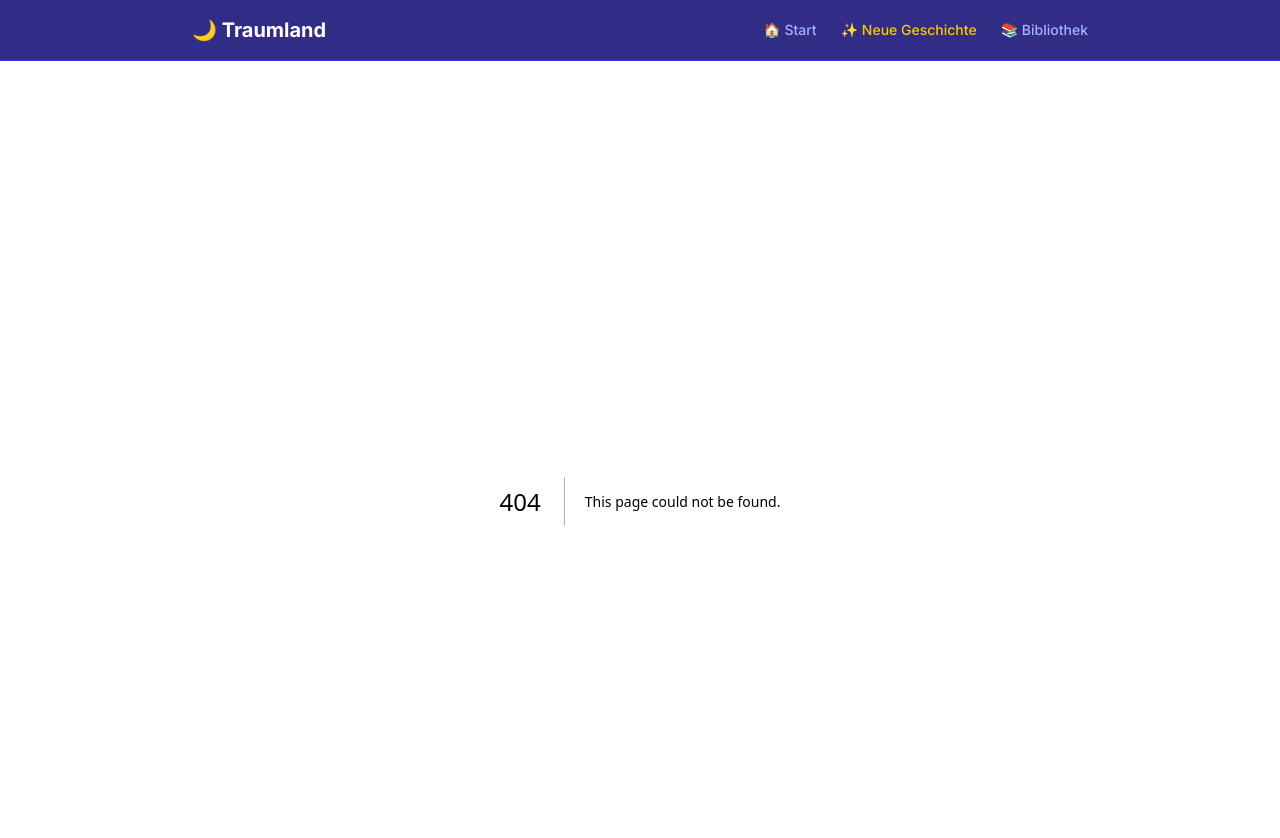
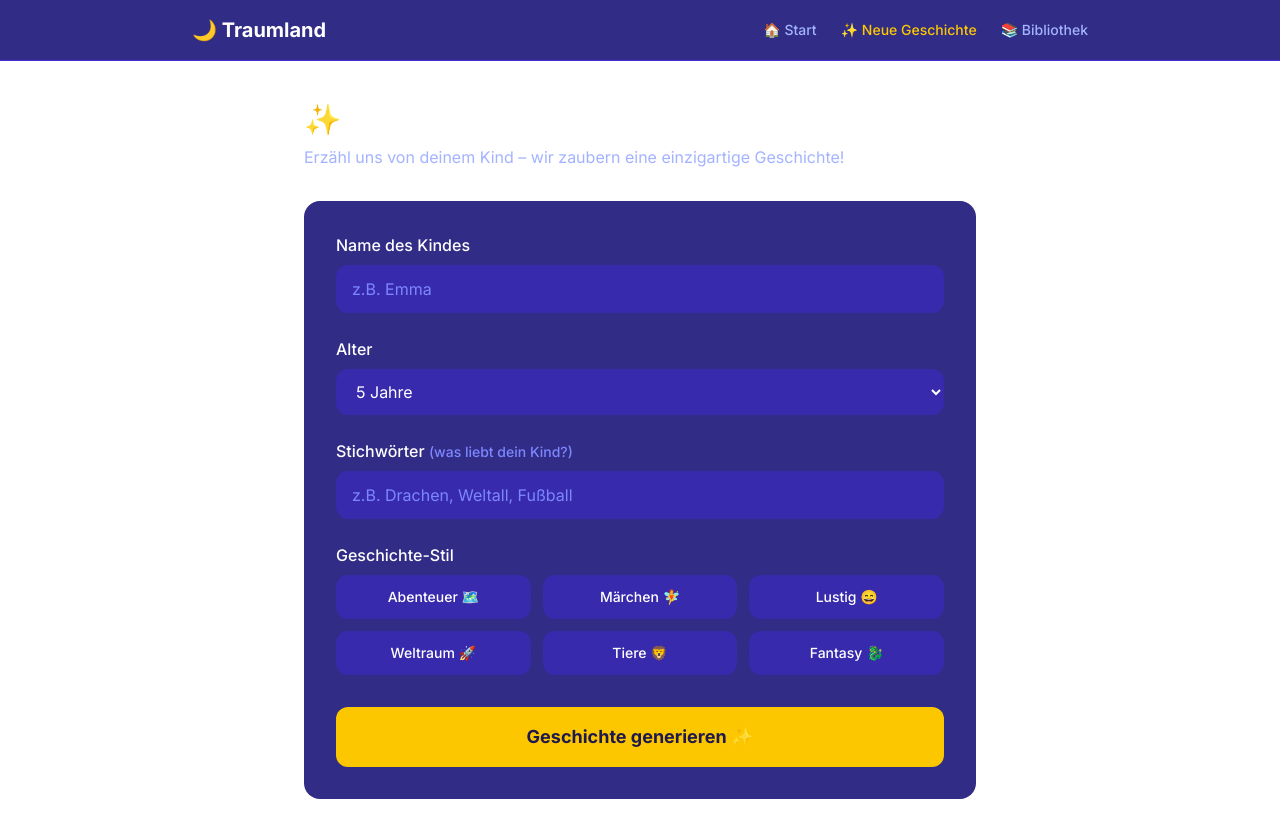
Before and after one commit to cking98-bit/traumland, a Next.js app: page /generator in a window 1280 px wide. Before the commit this address had no page. Shown: the top 838 px of the page. Built offline with nearby package versions, Linux system fonts and the light colour scheme.

Commit message:
Phase 2: Interaktives Formular und Geschichte-Seite

```diff
--- /dev/null
+++ b/src/app/generator/page.tsx
@@ -0,0 +1,176 @@
+"use client"
+
+import { useState } from "react"
+import { useRouter } from "next/navigation"
+
+const STILE = [
+  { id: "abenteuer", label: "Abenteuer 🗺️" },
+  { id: "maerchen", label: "Märchen 🧚" },
+  { id: "lustig", label: "Lustig 😄" },
+  { id: "weltraum", label: "Weltraum 🚀" },
+  { id: "tiere", label: "Tiere 🦁" },
+  { id: "fantasy", label: "Fantasy 🐉" },
+]
+
+export default function GeneratorPage() {
+  const router = useRouter()
+
+  // Form-Daten speichern
+  const [name, setName] = useState("")
+  const [alter, setAlter] = useState("5")
+  const [stichwörter, setStichwörter] = useState("")
+  const [stil, setStil] = useState("")
+  const [laden, setLaden] = useState(false)
+  const [fehler, setFehler] = useState("")
+
+  function validieren() {
+    if (!name.trim()) return "Bitte gib den Namen deines Kindes ein."
+    if (!stichwörter.trim()) return "Bitte gib mindestens ein Stichwort ein."
+    if (!stil) return "Bitte wähle einen Geschichte-Stil aus."
+    return ""
+  }
+
+  async function handleSubmit() {
+    const fehlerText = validieren()
+    if (fehlerText) {
+      setFehler(fehlerText)
+      return
+    }
+
+    setFehler("")
+    setLaden(true)
+
+    // Später: echte KI-Anfrage. Jetzt: kurz warten und weiterleiten
+    await new Promise((resolve) => setTimeout(resolve, 2000))
+
+    // Daten als URL-Parameter übergeben
+    const params = new URLSearchParams({
+      name,
+      alter,
+      stichwörter,
+      stil,
+    })
+
+    router.push(`/geschichte?${params.toString()}`)
+  }
+
+  if (laden) {
+    return (
+      <div className="flex flex-col items-center justify-center min-h-[60vh] gap-6">
+        <div className="text-7xl animate-bounce">🌙</div>
+        <h2 className="text-2xl font-bold text-white">
+          Wir zaubern deine Geschichte...
+        </h2>
+        <p className="text-indigo-300">Das dauert nur einen Moment ✨</p>
+        <div className="flex gap-2 mt-4">
+          {[0, 1, 2].map((i) => (
+            <div
+              key={i}
+              className="w-3 h-3 bg-yellow-400 rounded-full animate-bounce"
+              style={{ animationDelay: `${i * 0.2}s` }}
+            />
+          ))}
+        </div>
+      </div>
+    )
+  }
+
+  return (
+    <div className="max-w-2xl mx-auto">
+      <h1 className="text-3xl font-bold text-white mb-2">
+        ✨ Neue Geschichte erstellen
+      </h1>
+      <p className="text-indigo-300 mb-8">
+        Erzähl uns von deinem Kind – wir zaubern eine einzigartige Geschichte!
+      </p>
+
+      <div className="bg-indigo-900 rounded-2xl p-8 flex flex-col gap-6">
+        {/* Fehlermeldung */}
+        {fehler && (
+          <div className="bg-red-500/20 border border-red-500 text-red-300 rounded-xl px-4 py-3 text-sm">
+            {fehler}
+          </div>
+        )}
+
+        {/* Name */}
+        <div>
+          <label className="text-white font-medium block mb-2">
+            Name des Kindes
+          </label>
+          <input
+            type="text"
+            value={name}
+            onChange={(e) => setName(e.target.value)}
+            placeholder="z.B. Emma"
+            className="w-full bg-indigo-800 text-white placeholder-indigo-400 rounded-xl px-4 py-3 outline-none focus:ring-2 focus:ring-yellow-400"
+          />
+        </div>
+
+        {/* Alter */}
+        <div>
+          <label className="text-white font-medium block mb-2">
+            Alter
+          </label>
+          <select
+            value={alter}
+            onChange={(e) => setAlter(e.target.value)}
+            className="w-full bg-indigo-800 text-white rounded-xl px-4 py-3 outline-none focus:ring-2 focus:ring-yellow-400"
+          >
+            {[2, 3, 4, 5, 6, 7, 8].map((age) => (
+              <option key={age} value={age}>
+                {age} Jahre
+              </option>
+            ))}
+          </select>
+        </div>
+
+        {/* Stichwörter */}
+        <div>
+          <label className="text-white font-medium block mb-2">
+            Stichwörter{" "}
+            <span className="text-indigo-400 text-sm">
+              (was liebt dein Kind?)
+            </span>
+          </label>
+          <input
+            type="text"
+            value={stichwörter}
+            onChange={(e) => setStichwörter(e.target.value)}
+            placeholder="z.B. Drachen, Weltall, Fußball"
+            className="w-full bg-indigo-800 text-white placeholder-indigo-400 rounded-xl px-4 py-3 outline-none focus:ring-2 focus:ring-yellow-400"
+          />
+        </div>
+
+        {/* Stil */}
+        <div>
+          <label className="text-white font-medium block mb-2">
+            Geschichte-Stil
+          </label>
+          <div className="grid grid-cols-3 gap-3">
+            {STILE.map((s) => (
+              <button
+                key={s.id}
+                onClick={() => setStil(s.id)}
+                className={`rounded-xl py-3 text-sm font-medium transition ${
+                  stil === s.id
+                    ? "bg-yellow-400 text-indigo-950"
+                    : "bg-indigo-800 hover:bg-indigo-700 text-white"
+                }`}
+              >
+                {s.label}
+              </button>
+            ))}
+          </div>
+        </div>
+
+        {/* Button */}
+        <button
+          onClick={handleSubmit}
+          className="w-full bg-yellow-400 hover:bg-yellow-300 text-indigo-950 font-bold py-4 rounded-xl text-lg transition mt-2"
+        >
+          Geschichte generieren ✨
+        </button>
+      </div>
+    </div>
+  )
+}
--- /dev/null
+++ b/src/app/geschichte/page.tsx
@@ -0,0 +1,51 @@
+import Link from "next/link"
+
+export default function GeschichtePage({
+  searchParams,
+}: {
+  searchParams: { name?: string; alter?: string; stichwörter?: string; stil?: string }
+}) {
+  const { name, alter, stichwörter, stil } = searchParams
+
+  return (
+    <div className="max-w-2xl mx-auto">
+      <h1 className="text-3xl font-bold text-white mb-2">
+        🌙 Geschichte für {name}
+      </h1>
+      <p className="text-indigo-300 mb-8">
+        {alter} Jahre · {stichwörter} · {stil}
+      </p>
+
+      {/* Platzhalter - später kommt hier die echte KI-Geschichte */}
+      <div className="bg-indigo-900 rounded-2xl p-8">
+        <div className="bg-indigo-800 rounded-xl h-48 flex items-center justify-center mb-6">
+          <span className="text-indigo-400">🎨 Illustration kommt hier</span>
+        </div>
+        <p className="text-indigo-200 leading-relaxed text-lg">
+          Es war einmal ein Kind namens <strong className="text-white">{name}</strong>,
+          das sich nichts sehnlicher wünschte als ein großes Abenteuer.
+          Eines Abends, als der Mond hell am Himmel leuchtete, begann
+          die Geschichte...
+        </p>
+        <p className="text-indigo-400 mt-4 text-sm italic">
+          ✨ Bald wird hier deine echte KI-Geschichte erscheinen!
+        </p>
+      </div>
+
+      <div className="flex gap-4 mt-6">
+        <Link
+          href="/generator"
+          className="flex-1 bg-indigo-800 hover:bg-indigo-700 text-white font-bold py-3 rounded-xl text-center transition"
+        >
+          Neue Geschichte
+        </Link>
+        <Link
+          href="/bibliothek"
+          className="flex-1 bg-yellow-400 hover:bg-yellow-300 text-indigo-950 font-bold py-3 rounded-xl text-center transition"
+        >
+          Zur Bibliothek
+        </Link>
+      </div>
+    </div>
+  )
+}
```
